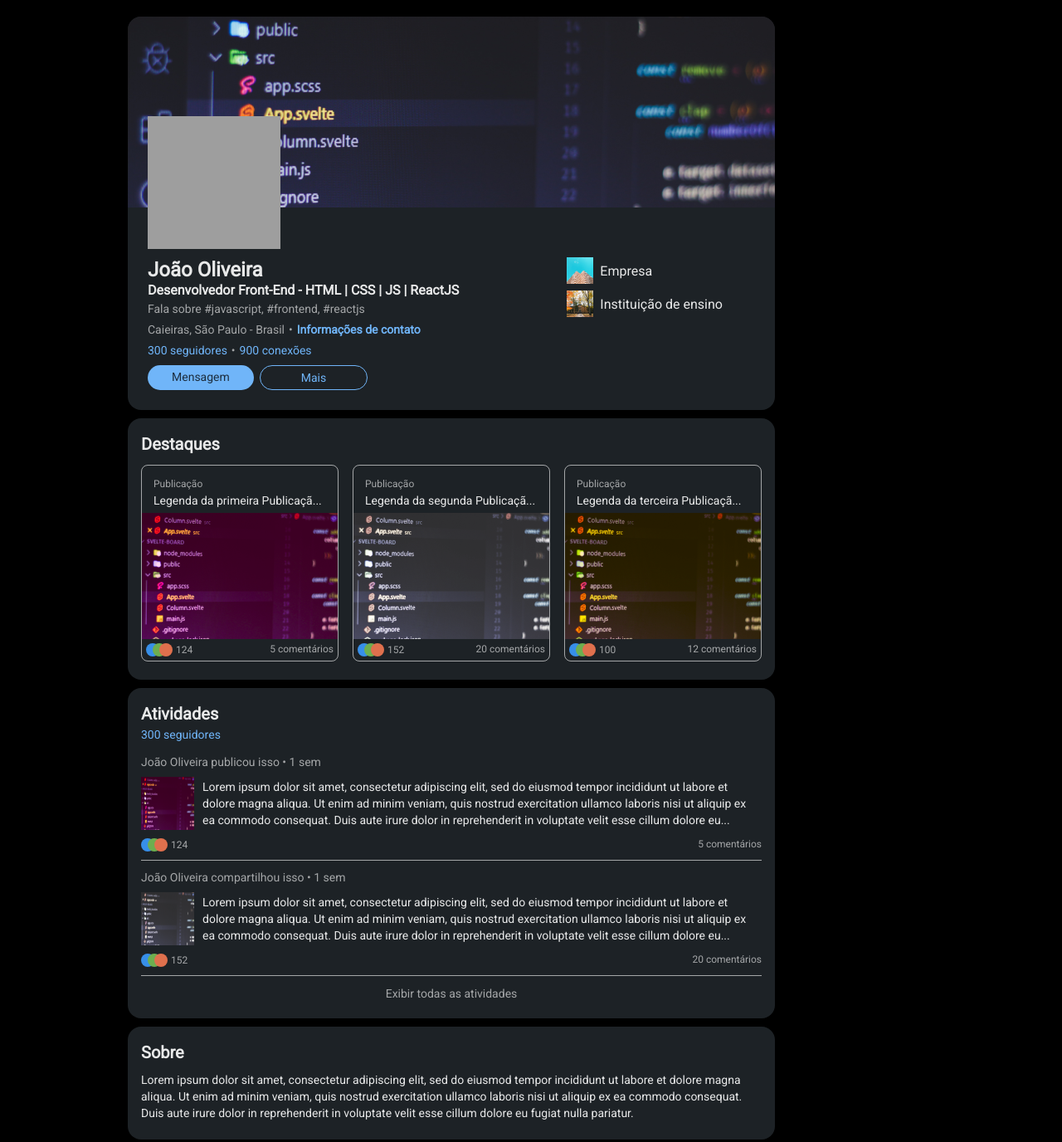
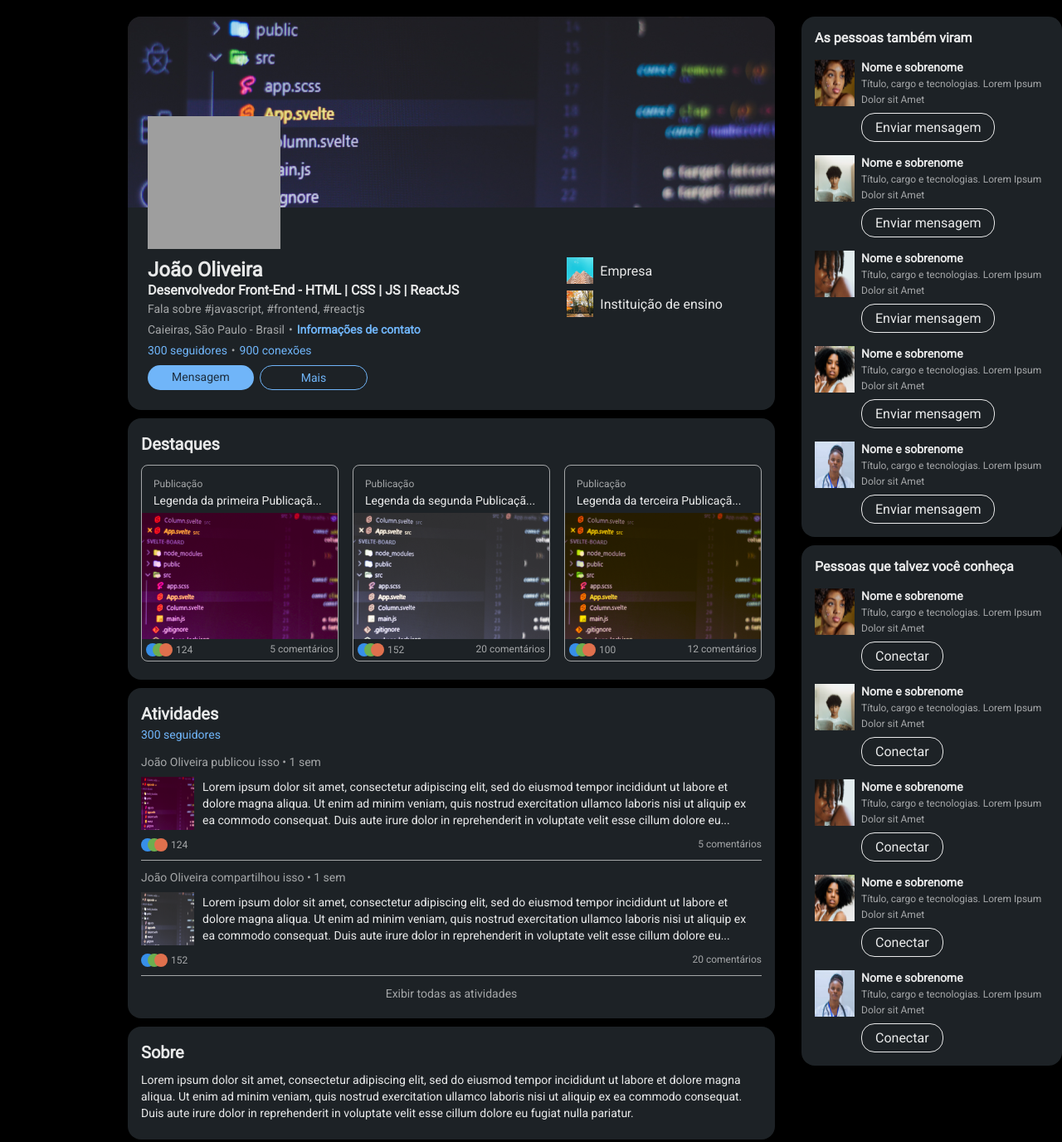
Before and after one commit to joaoliveirapb/7daysOfCode-linkedin, a plain HTML site: page index.html in a window 1280 px wide. Shown: the part 60-1436 px from the top of the page at 83% size. Drawn offline with Linux system fonts and the light colour scheme; grey boxes are pictures that could not be loaded.

Commit message:
created aside

```diff
--- a/index.html
+++ b/index.html
@@ -252,6 +252,128 @@
         </div>
       </div>
     </section>
+
+    <aside class="conectar">
+      <div class="pessoas-viram">
+        <h2 class="pessoas-viram-titulo">As pessoas também viram</h2>
+        <div class="pessoas">
+          <div class="pessoas-item">
+            <div class="pessoas-dados">
+              <img src="images/pessoa-1.png" alt="Foto do perfil da pessoa 1">
+              <div class="pessoas-detalhes">
+                <h3>Nome e sobrenome</h3>
+                <span>Título, cargo e tecnologias. Lorem Ipsum Dolor sit Amet</span>
+              </div>
+            </div>
+            <a class="enviar-mensagem" href="#">Enviar mensagem</a>
+          </div>
+
+          <div class="pessoas-item">
+            <div class="pessoas-dados">
+              <img src="images/pessoa-2.png" alt="Foto do perfil da pessoa 2">
+              <div class="pessoas-detalhes">
+                <h3>Nome e sobrenome</h3>
+                <span>Título, cargo e tecnologias. Lorem Ipsum Dolor sit Amet</span>
+              </div>
+            </div>
+            <a class="enviar-mensagem" href="#">Enviar mensagem</a>
+          </div>
+
+          <div class="pessoas-item">
+            <div class="pessoas-dados">
+              <img src="images/pessoa-3.png" alt="Foto do perfil da pessoa 3">
+              <div class="pessoas-detalhes">
+                <h3>Nome e sobrenome</h3>
+                <span>Título, cargo e tecnologias. Lorem Ipsum Dolor sit Amet</span>
+              </div>
+            </div>
+            <a class="enviar-mensagem" href="#">Enviar mensagem</a>
+          </div>
+
+          <div class="pessoas-item">
+            <div class="pessoas-dados">
+              <img src="images/pessoa-4.png" alt="Foto do perfil da pessoa 4">
+              <div class="pessoas-detalhes">
+                <h3>Nome e sobrenome</h3>
+                <span>Título, cargo e tecnologias. Lorem Ipsum Dolor sit Amet</span>
+              </div>
+            </div>
+            <a class="enviar-mensagem" href="#">Enviar mensagem</a>
+          </div>
+
+          <div class="pessoas-item">
+            <div class="pessoas-dados">
+              <img src="images/pessoa-5.png" alt="Foto do perfil da pessoa 5">
+              <div class="pessoas-detalhes">
+                <h3>Nome e sobrenome</h3>
+                <span>Título, cargo e tecnologias. Lorem Ipsum Dolor sit Amet</span>
+              </div>
+            </div>
+            <a class="enviar-mensagem" href="#">Enviar mensagem</a>
+          </div>
+        </div>
+      </div>
+
+      <div class="pessoas-conectar">
+        <h2 class="pessoas-conectar-titulo">Pessoas que talvez você conheça</h2>
+        <div class="pessoas">
+          <div class="pessoas-item">
+            <div class="pessoas-dados">
+              <img src="images/pessoa-1.png" alt="Foto do perfil da pessoa 1">
+              <div class="pessoas-detalhes">
+                <h3>Nome e sobrenome</h3>
+                <span>Título, cargo e tecnologias. Lorem Ipsum Dolor sit Amet</span>
+              </div>
+            </div>
+            <a class="conectar-botao" href="#">Conectar</a>
+          </div>
+
+          <div class="pessoas-item">
+            <div class="pessoas-dados">
+              <img src="images/pessoa-2.png" alt="Foto do perfil da pessoa 2">
+              <div class="pessoas-detalhes">
+                <h3>Nome e sobrenome</h3>
+                <span>Título, cargo e tecnologias. Lorem Ipsum Dolor sit Amet</span>
+              </div>
+            </div>
+            <a class="conectar-botao" href="#">Conectar</a>
+          </div>
+
+          <div class="pessoas-item">
+            <div class="pessoas-dados">
+              <img src="images/pessoa-3.png" alt="Foto do perfil da pessoa 3">
+              <div class="pessoas-detalhes">
+                <h3>Nome e sobrenome</h3>
+                <span>Título, cargo e tecnologias. Lorem Ipsum Dolor sit Amet</span>
+              </div>
+            </div>
+            <a class="conectar-botao" href="#">Conectar</a>
+          </div>
+
+          <div class="pessoas-item">
+            <div class="pessoas-dados">
+              <img src="images/pessoa-4.png" alt="Foto do perfil da pessoa 4">
+              <div class="pessoas-detalhes">
+                <h3>Nome e sobrenome</h3>
+                <span>Título, cargo e tecnologias. Lorem Ipsum Dolor sit Amet</span>
+              </div>
+            </div>
+            <a class="conectar-botao" href="#">Conectar</a>
+          </div>
+
+          <div class="pessoas-item">
+            <div class="pessoas-dados">
+              <img src="images/pessoa-5.png" alt="Foto do perfil da pessoa 5">
+              <div class="pessoas-detalhes">
+                <h3>Nome e sobrenome</h3>
+                <span>Título, cargo e tecnologias. Lorem Ipsum Dolor sit Amet</span>
+              </div>
+            </div>
+            <a class="conectar-botao" href="#">Conectar</a>
+          </div>
+        </div>
+      </div>
+    </aside>
   </main>
 </body>
 </html>
--- a/style.css
+++ b/style.css
@@ -102,14 +102,19 @@ body {
   background-color: var(--texto-secundario);
 }
 
+/* MAIN */
+
+main {
+  display: flex;
+  gap: 32px;
+}
+
 /* INFORMAÇÕES DO PERFIL */
 
 .perfil {
-  margin-top: 24px;
-  margin-left: 154px;
+  margin: 24px 0 60px 154px;
   display: grid;
   gap: 10px;
-  margin-bottom: 30px;
 }
 
 .informacoes-perfil,
@@ -461,3 +466,56 @@ body {
   font-size: 0.875em;
   color: var(--texto-secundario);
 }
+
+/* CONECTAR */
+
+.conectar {
+  margin-top: 24px;
+  display: flex;
+  flex-direction: column;
+  gap: 10px;
+}
+
+.pessoas-viram, .pessoas-conectar {
+  max-width: 320px;
+  padding: 16px;
+  background-color: var(--fundo-card);
+  color: var(--texto-principal);
+  border-radius: 16px;
+}
+
+.pessoas-viram-titulo, .pessoas-conectar-titulo {
+  font-size: 1em;
+  line-height: 20px;
+}
+
+.pessoas {
+  margin-top: 16px;
+  display: grid;
+  gap: 16px;
+}
+
+.pessoas-dados {
+  display: flex;
+  gap: 8px;
+}
+
+.pessoas-detalhes h3 {
+  font-size: 0.875em;
+  line-height: 18px;
+}
+
+.pessoas-detalhes span {
+  font-size: 0.75em;
+  line-height: 16px;
+  color: var(--texto-secundario);
+}
+
+.enviar-mensagem, .conectar-botao {
+  display: inline-block;
+  margin: 8px 0 0 56px;
+  padding: 7px 16px;
+  color: var(--texto-principal);
+  border: 1px solid var(--texto-principal);
+  border-radius: 16px;
+}
```
Also changed, not shown: images/pessoa-1.png (added), images/pessoa-2.png (added), images/pessoa-3.png (added), images/pessoa-4.png (added), images/pessoa-5.png (added).
